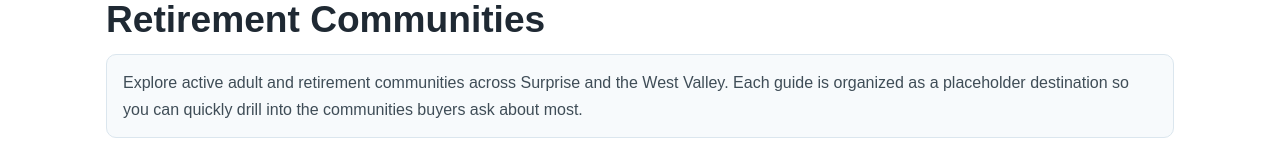
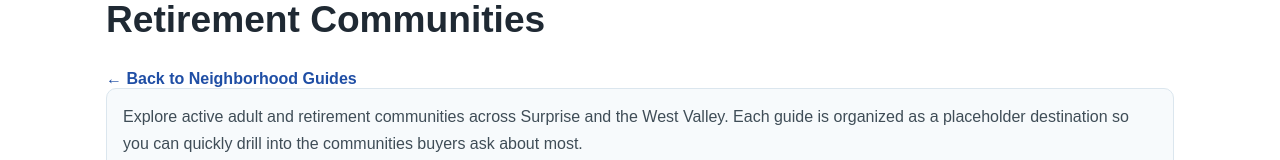
Before and after one commit to dm-1904/google-sheet, a React (Vite) app in the folder client/: page /neighborhood-guides/retirement-communities in a window 1280 px wide. Shown: the part 243-403 px from the top of the page. Built offline with nearby package versions, Linux system fonts and the light colour scheme; grey boxes are pictures that could not be loaded.

Commit message:
neighborhood back button refactor

```diff
--- a/client/src/pages/NeighborhoodGuideDetailPage.tsx
+++ b/client/src/pages/NeighborhoodGuideDetailPage.tsx
@@ -30,6 +30,9 @@ export const NeighborhoodGuideDetailPage = () => {
       </Helmet>
 
       <h1>{guide.title}</h1>
+      <Link className="guide-detail-page__back-link" to="/neighborhood-guides">
+        ← Back to Neighborhood Guides
+      </Link>
       <div className="guide-detail-page__body">
         <p>
           This neighborhood guide for {guide.title} is being built out and will include local lifestyle
@@ -37,9 +40,6 @@ export const NeighborhoodGuideDetailPage = () => {
         </p>
         <p className="guide-detail-page__note">Full neighborhood guide content will be added later.</p>
       </div>
-      <Link className="guide-detail-page__back-link" to="/neighborhood-guides">
-        ← Back to Neighborhood Guides
-      </Link>
     </main>
   );
 };
--- a/client/src/pages/RetirementCommunitiesPage.tsx
+++ b/client/src/pages/RetirementCommunitiesPage.tsx
@@ -1,4 +1,5 @@
 import { Helmet } from 'react-helmet-async';
+import { Link } from 'react-router-dom';
 import { GuideCard } from '../components/GuideCard';
 import '../css/NeighborhoodGuides.css';
 import { RETIREMENT_COMMUNITY_CARDS } from '../lib/neighborhoodGuides';
@@ -15,6 +16,9 @@ export const RetirementCommunitiesPage = () => {
       </Helmet>
 
       <h1>Retirement Communities</h1>
+      <Link className="guide-detail-page__back-link" to="/neighborhood-guides">
+        ← Back to Neighborhood Guides
+      </Link>
       <p className="retirement-guides-page__intro">
         Explore active adult and retirement communities across Surprise and the West Valley. Each guide is
         organized as a placeholder destination so you can quickly drill into the communities buyers ask
```
